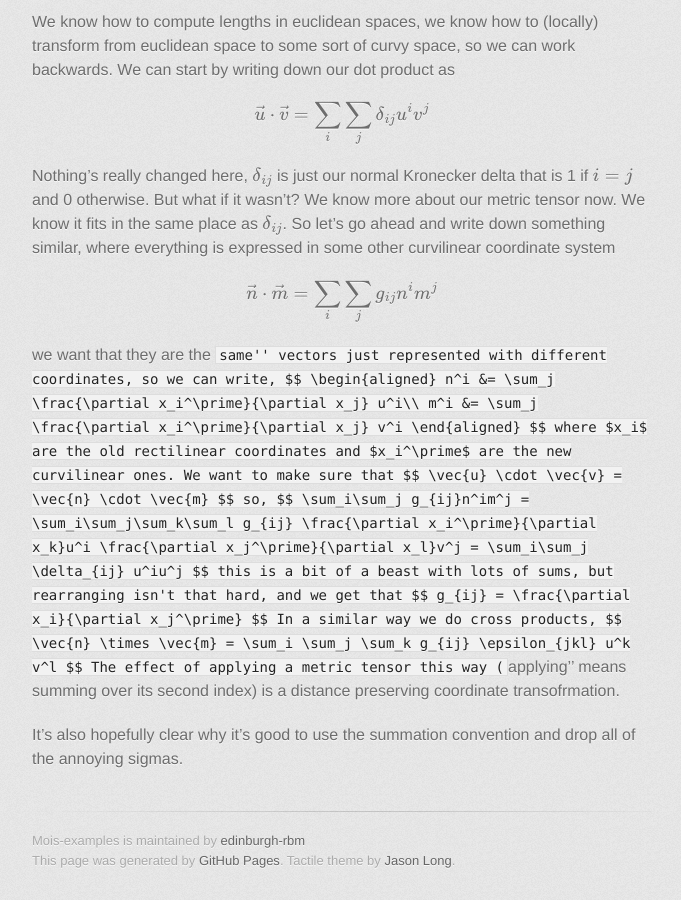
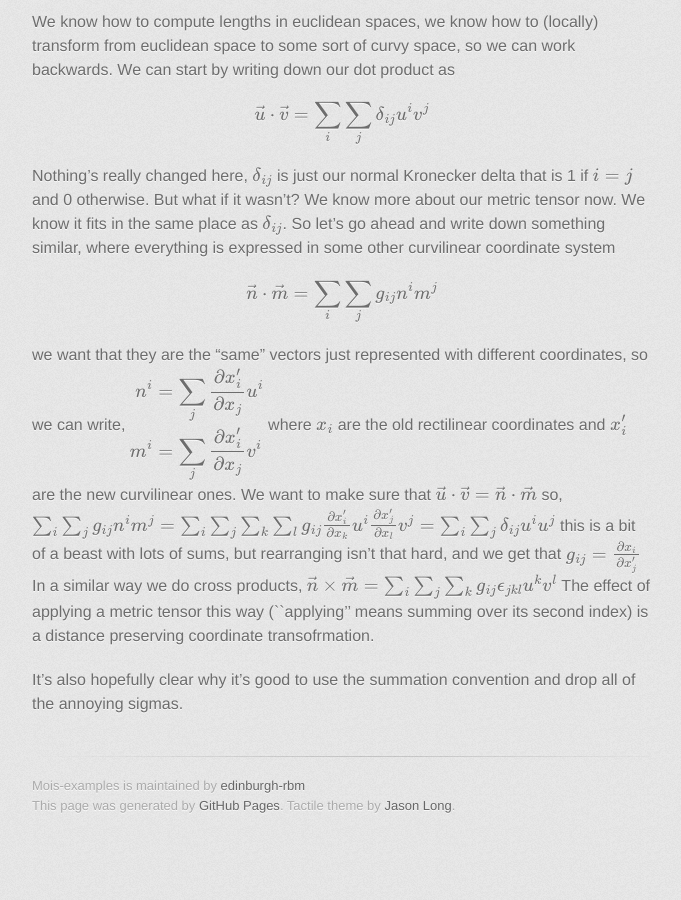
Before and after one commit to edinburgh-rbm/mois-examples, a Jekyll site: the page built from metrics/notes.md, in a window 1280 px wide and 900 px high, scrolled down 1822 px. Shown: the whole window, without its empty margins (298-979 px from the left). Built offline with Jekyll 4.4.1, drawn with Linux system fonts in a browser that asks for light colours; some web fonts are replaced; formulas are drawn with MathJax 3; after the commit the page ends 2667 px from its top, so only the background shows below that.

```diff
--- a/metrics/notes.md
+++ b/metrics/notes.md
@@ -123,7 +123,7 @@ $$
 \vec{n} \cdot \vec{m} = \sum_i\sum_j g_{ij}n^im^j
 $$
 
-we want that they are the ``same'' vectors just represented with
+we want that they are the "same" vectors just represented with
 different coordinates, so we can write,
 $$
 \begin{aligned}
```
